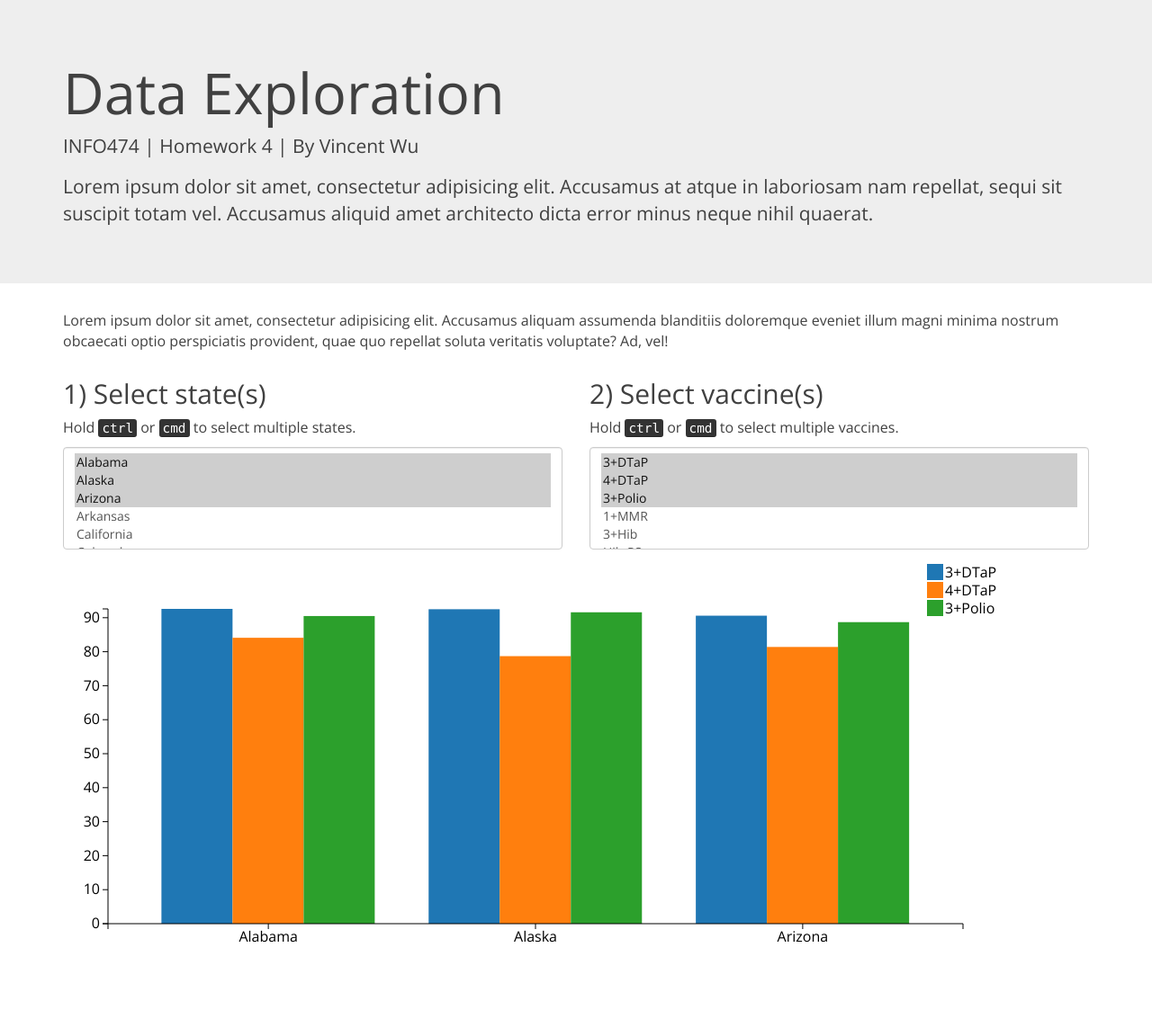
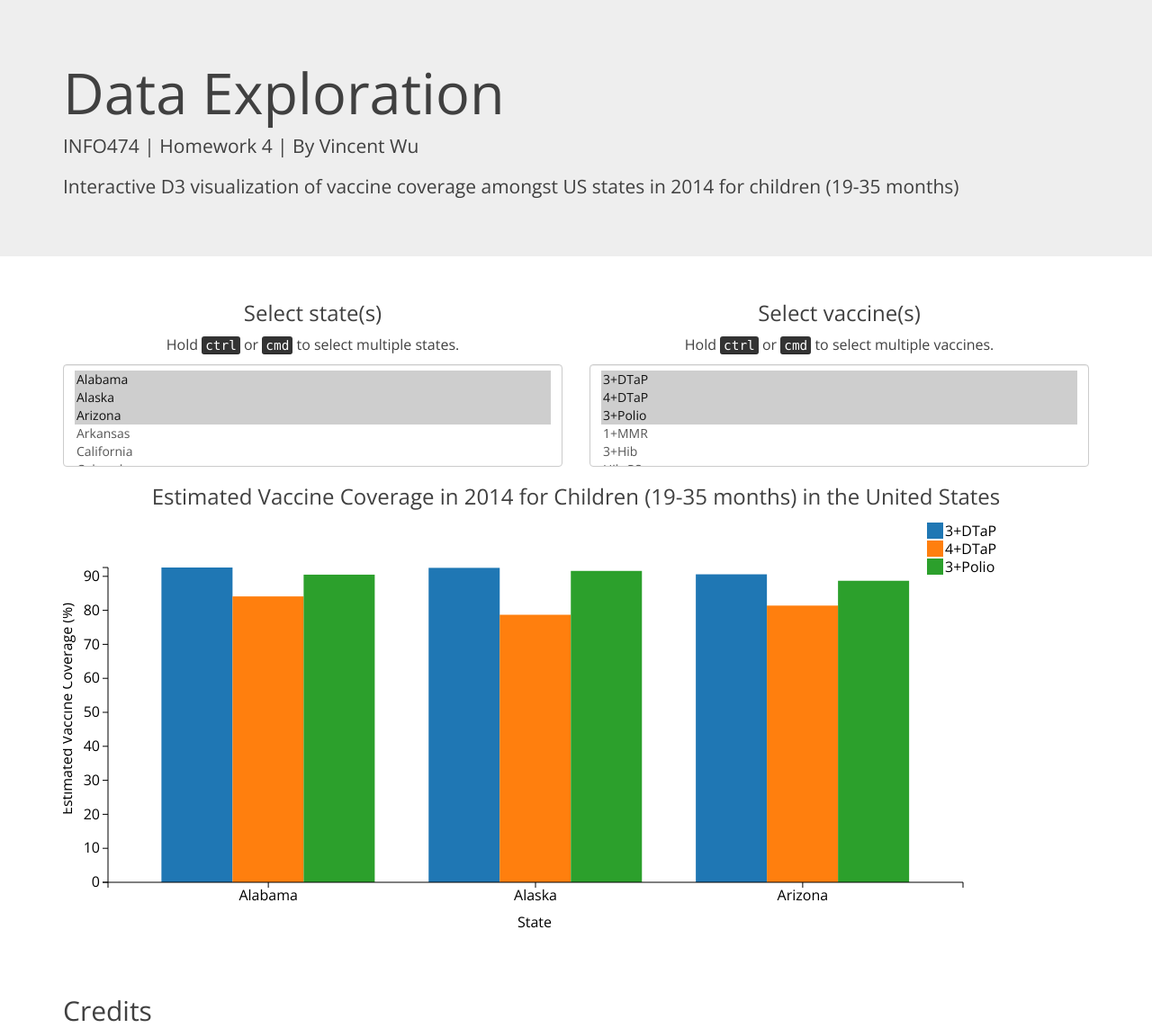
Before and after one commit to wuv21/info474-data-exploration, a plain HTML site: page index.html in a window 1280 px wide. Shown: the top 1143 px of the page at 90% size. Drawn offline with nearby package versions, Linux system fonts and the light colour scheme.

Commit message:
added a paragraph + fixed display of graphic

```diff
--- a/index.html
+++ b/index.html
@@ -15,28 +15,27 @@
         <h1>Data Exploration</h1>
 
         <p>INFO474 | Homework 4 | By Vincent Wu</p>
-        <p>Lorem ipsum dolor sit amet, consectetur adipisicing elit. Accusamus at atque in laboriosam nam repellat, sequi sit suscipit totam vel. Accusamus aliquid amet architecto dicta error minus neque nihil quaerat.</p>
+        <p>Interactive D3 visualization of vaccine coverage amongst US states in 2014 for children (19-35 months)</p>
     </div>
 </div>
 
 <div class="container">
-    <p>Lorem ipsum dolor sit amet, consectetur adipisicing elit. Accusamus aliquam assumenda blanditiis doloremque eveniet illum magni minima nostrum obcaecati optio perspiciatis provident, quae quo repellat soluta veritatis voluptate? Ad, vel!</p>
-
-    <div class="settings row">
+    <div class="settings row text-center">
         <div class="col-xs-6">
-            <h2>1) Select state(s)</h2>
+            <h3>Select state(s)</h3>
             <p>Hold <kbd>ctrl</kbd> or <kbd>cmd</kbd> to select multiple states.</p>
             <select name="stateSelect" id="stateSelect" class="form-control" size="5" multiple></select>
         </div>
 
         <div class="col-xs-6">
-            <h2>2) Select vaccine(s)</h2>
+            <h3>Select vaccine(s)</h3>
             <p>Hold <kbd>ctrl</kbd> or <kbd>cmd</kbd> to select multiple vaccines.</p>
             <select name="vaccineSelect" id="vaccineSelect" class="form-control" size="5" multiple></select>
         </div>
 
     </div>
 
+    <h3 class="text-center">Estimated Vaccine Coverage in 2014 for Children (19-35 months) in the United States</h3>
     <div id="vis"></div>
 </div>
 
--- a/js/script.js
+++ b/js/script.js
@@ -62,6 +62,14 @@ $(document).ready(function() {
             .attr('class', 'axis')
             .attr('transform', 'translate(' + margin.left + ',' + (height + margin.top) + ')');
 
+        var xAxisTitle = svg.append('text')
+            .attr('transform', 'translate(' + ((width / 2) + margin.left - 20) + ',' + (height + margin.top + (margin.bottom / 2)) + ')')
+            .text('State');
+
+        var yAxisTitle = svg.append('text')
+            .attr('transform', 'translate(' + 10 + ', ' + ((height / 2) + margin.top + margin.bottom) + ') rotate(-90)')
+            .text("Estimated Vaccine Coverage (%)");
+
         function setScales(data) {
             var minY = d3.min(data, function(d) {return d.v_value});
             var maxY = d3.max(data, function(d) {return d.v_value});
@@ -98,7 +106,7 @@ $(document).ready(function() {
                 .attr('x', function(d) {return xStateScale(d.state) + xVaccineScale(d.v_name)})
                 .attr('y', height)
                 .attr('fill', function(d) {return color(d.v_name)})
-                .attr('title', function(d) {return d.state + d.v_name});
+                .attr('title', function(d) {return d.v_name + ': ' + d.v_value + "%"});
 
             states.exit().remove();
 
@@ -109,7 +117,7 @@ $(document).ready(function() {
                 .attr('x', function(d) {return xStateScale(d.state) + xVaccineScale(d.v_name)})
                 .attr('y', function(d) {return yScale(d.v_value)})
                 .attr('fill', function(d) {return color(d.v_name)})
-                .attr('title', function(d) {return d.state + d.v_name});
+                .attr('title', function(d) {return d.v_name + '-' + d.v_value + "%"});
 
             var legend = svg.selectAll(".legend").data(selectedVaccines, function(d) {return d + Math.random()});
 
```
Also changed, not shown: 1 other file.
